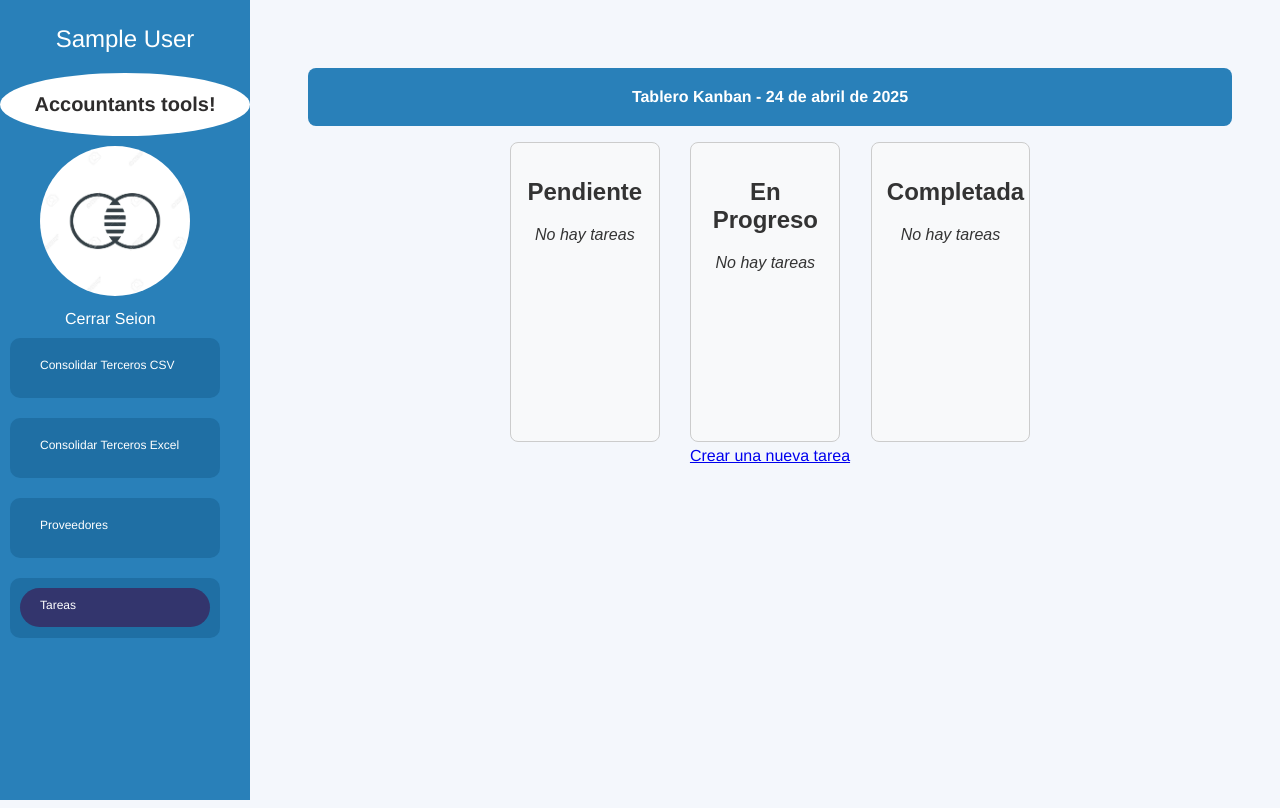
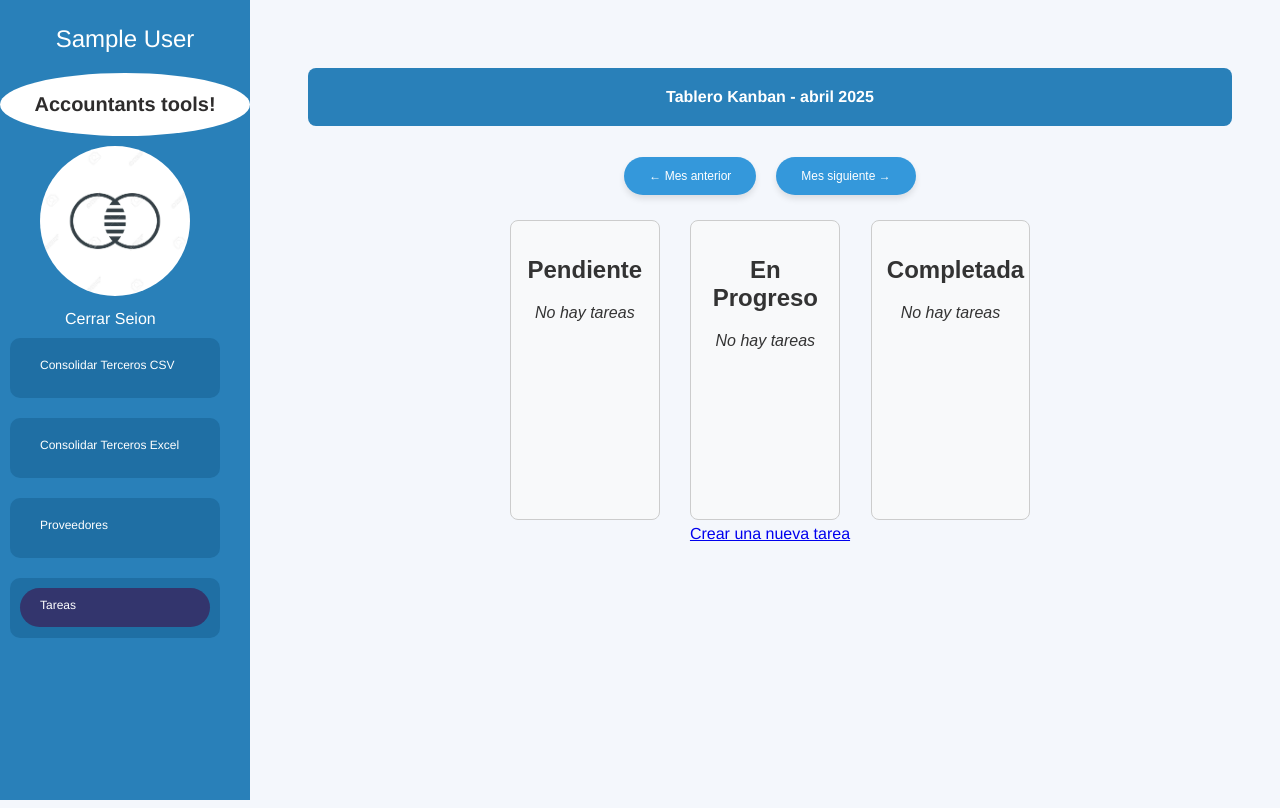
Before and after one commit to FDGalarza/terceros, a Django app: page /procesar_csv/kanban/ in a window 1280 px wide. Run offline with Django 5.2, Linux system fonts and the light colour scheme; the visitor is signed in with stand-in values (Sample User, id 1); data that the repository does not hold is empty; some libraries are stand-ins or nearby versions.

Commit message:
Separar Tareas por mes

```diff
--- a/csv_processor/templates/csv_processor/head.html
+++ b/csv_processor/templates/csv_processor/head.html
@@ -65,5 +65,6 @@
         <script src="https://cdn.jsdelivr.net/npm/@popperjs/core@2.5.3/dist/umd/popper.min.js"></script>
         <script src="https://stackpath.bootstrapcdn.com/bootstrap/4.5.2/js/bootstrap.min.js"></script>
         <script src="{% static 'js/main.js' %}?v={{ version }}"></script>
+        <script src="https://code.jquery.com/jquery-3.6.0.min.js"></script>
     </body>
 </html>
--- a/csv_processor/templates/csv_processor/kanban.html
+++ b/csv_processor/templates/csv_processor/kanban.html
@@ -2,7 +2,12 @@
 {% block title %}Accounter Tools{% endblock %}
 
 {% block content %}
-<h1>Tablero Kanban - {{ hoy }}</h1>
+<h1>Tablero Kanban - {{ hoy|date:"F Y" }}</h1>
+
+<div class="mes-nav">
+    <button class="mes-btn" onclick="cambiarMes(-1)">← Mes anterior</button>
+    <button class="mes-btn" onclick="cambiarMes(1)">Mes siguiente →</button>
+</div>
 
 <div class="kanban-board" data-id="{{ tarea.id }}" style="display: flex; gap: 20px; justify-content: space-between; font-family: Arial, sans-serif;">
     {% for estado, tareas in tareas_por_estado.items %}
@@ -34,10 +39,9 @@
                         padding: 10px;
                         border-radius: 5px;
                         box-shadow: 1px 1px 4px rgba(0,0,0,0.05);">
-                    <strong>{{ tarea.nombre }}</strong><br>
-                    <small>📅 Creada: {{ tarea.fecha }}</small><br>
-                    <small>⏳ Vence: {{ tarea.fecha_vencimiento }}</small><br>
-                    <p style="margin-top: 5px;">{{ tarea.titulo }}</p>
+                    <strong>{{ tarea.titulo }}</strong><br>
+                    <small>⏳ <strong>Vence:</strong> {{ tarea.fecha_vencimiento }}</small><br>
+                    <p style="margin-top: 5px;">{{ tarea.descripcion }}</p>
                 </div>
             {% empty %}
                 <p style="text-align: center; font-style: italic;">No hay tareas</p>
--- a/csv_processor/views.py
+++ b/csv_processor/views.py
@@ -453,18 +453,22 @@ def crear_archivo_excel_respuesta(df, output_file_name, file_sheet):
 def tablero_kanban(request):
     try:
         hoy = date.today()
-        primer_dia = hoy.replace(day=1)
-        ultimo_dia = hoy.replace(day=monthrange(hoy.year, hoy.month)[1])
+        anio = int(request.GET.get('anio', hoy.year))
+        mes = int(request.GET.get('mes', hoy.month))
 
-        if request.user.is_authenticated:
-            usuario = request.user
+        primer_dia = date(anio, mes, 1)
+        ultimo_dia = primer_dia.replace(day=monthrange(anio, mes)[1])
+
+        usuario = request.user
 
         tareas_pendientes = Tarea.objects.filter(fecha__range=(primer_dia, ultimo_dia), estado='pendiente', usuario=usuario)
         tareas_en_progreso = Tarea.objects.filter(fecha__range=(primer_dia, ultimo_dia), estado='en_progreso', usuario=usuario)
         tareas_completadas = Tarea.objects.filter(fecha__range=(primer_dia, ultimo_dia), estado='completada', usuario=usuario)
 
         context = {
-            'hoy': hoy,
+            'hoy': primer_dia,
+            'anio': anio,
+            'mes': mes,
             'tareas_por_estado': {
                 'pendiente': tareas_pendientes,
                 'en_progreso': tareas_en_progreso,
@@ -481,10 +485,11 @@ def tablero_kanban(request):
 @login_required
 def crear_tarea(request):
     if request.method == 'POST':
-
+        print(request.POST.get)
         nombre = request.POST.get('nombre')
         descripcion = request.POST.get('descripcion')
         fecha = request.POST.get('fecha')
+        fechavence = request.POST.get('fecha_vencimiento')
 
         if nombre and descripcion and fecha:
             try:
@@ -497,6 +502,7 @@ def crear_tarea(request):
                     titulo=nombre,
                     descripcion=descripcion,
                     fecha=fecha,
+                    fecha_vencimiento = fechavence,
                     usuario=usuario,
                 )
                 tarea.save()
@@ -532,21 +538,22 @@ def actualizar_estado_tarea(request):
 #Envia correos con las tareas pendientes o en proceso
 @csrf_exempt
 def enviar_tareas(request):
-    print('hola')
+
     usuarios = User.objects.all()
 
     # Obtener la fecha actual
     fecha_actual = datetime.now().date()
-    # Definir el rango de "próxima vencimiento" (por ejemplo, 3 días)
+    # Definir el rango de "próxima vencimiento" (por ejemplo, 15 días)
     rango_vencimiento = fecha_actual + timedelta(days=15)
 
     for usuario in usuarios:
-
-        tareas = Tarea.objects.filter(estado__in=['pendiente', 'en_progreso'], usuario=usuario) \
-            .order_by('fecha_vencimiento')  # Ordenar por fecha de vencimiento (ascendente)
+        tareas = Tarea.objects.filter(
+            estado__in=['pendiente', 'en_progreso'],
+            usuario=usuario
+        ).order_by('fecha_vencimiento')  # Ordenar por fecha de vencimiento ascendente
 
         if tareas.exists():
-            # Construir el cuerpo del correo con una tabla HTML
+            # Construir la tabla HTML con las tareas
             tabla_html = """
             <table border="1" cellpadding="10" cellspacing="0" style="border-collapse: collapse; width: 100%; margin-top: 20px;">
                 <thead>
@@ -560,14 +567,8 @@ def enviar_tareas(request):
                 <tbody>
             """
 
-            # Añadir las filas con las tareas
             for t in tareas:
-                # Determinar si la tarea tiene una fecha de vencimiento próxima
-                if t.fecha_vencimiento and t.fecha_vencimiento <= rango_vencimiento:
-                    fila_color = 'background-color: #FFCCCB;'  # Color para las tareas próximas
-                else:
-                    fila_color = ''  # Sin color para las tareas normales
-
+                fila_color = 'background-color: #FFCCCB;' if t.fecha_vencimiento and t.fecha_vencimiento <= rango_vencimiento else ''
                 tabla_html += f"""
                 <tr style="{fila_color}">
                     <td>{t.titulo}</td>
@@ -582,21 +583,31 @@ def enviar_tareas(request):
             </table>
             """
 
-            # Cuerpo del correo en formato HTML
+            # Footer del correo
+            footer_html = """
+            <hr>
+            <p style="font-size: 12px; color: gray;">
+                Este correo fue enviado automáticamente por la plataforma de productividad contable Accountants Tools.<br>
+                Si tienes preguntas, contáctanos a <a href="mailto:fabricio.galarza@outlook.com">fabricio.galarza@outlook.com.com</a>.
+            </p>
+            """
+
+            # Cuerpo completo del correo
             mensaje_html = f"""
             <p>Hola {usuario.first_name},</p>
             <p>Estas son las tareas que tienes pendientes o en progreso:</p>
             {tabla_html}
             <p>¡Saludos!</p>
+            {footer_html}
             """
 
-            # Enviar el correo en formato HTML
             send_mail(
                 'TIENES TAREAS SIN FINALIZAR',
-                strip_tags(mensaje_html),  # Esto genera una versión de solo texto
+                strip_tags(mensaje_html),  # Versión de solo texto
                 'fabricio.galarzadev@gmail.com',
                 [usuario.email],
                 fail_silently=False,
-                html_message=mensaje_html  # Correo en formato HTML
+                html_message=mensaje_html
             )
+
     return JsonResponse({'status': 'correos enviados'})
--- a/procesar_csv/settings.py
+++ b/procesar_csv/settings.py
@@ -79,8 +79,7 @@ WSGI_APPLICATION = 'procesar_csv.wsgi.app'
 
 # Database
 # https://docs.djangoproject.com/en/5.1/ref/settings/#databases
-print('DATABASE_URL')
-print(os.getenv('DATABASE_URL'))
+
 DATABASES = {
     'default': dj_database_url.config(
         default=os.getenv('DATABASE_URL'),
--- a/static/js/main.js
+++ b/static/js/main.js
@@ -166,3 +166,24 @@ function getCSRFToken() {
         .find(row => row.startsWith(name + '='))?.split('=')[1];
     return cookieValue;
 }
+
+// Función para cambiar el mes desde los botones en el tablero Kanban
+function cambiarMes(direccion) {
+    const currentUrl = new URL(window.location.href);
+    let mes = parseInt(currentUrl.searchParams.get("mes")) || new Date().getMonth() + 1;
+    let anio = parseInt(currentUrl.searchParams.get("anio")) || new Date().getFullYear();
+
+    mes += direccion;
+    if (mes > 12) {
+        mes = 1;
+        anio++;
+    } else if (mes < 1) {
+        mes = 12;
+        anio--;
+    }
+
+    currentUrl.searchParams.set("mes", mes);
+    currentUrl.searchParams.set("anio", anio);
+
+    window.location.href = currentUrl.toString();
+}
--- a/static/styles/main.css
+++ b/static/styles/main.css
@@ -214,7 +214,7 @@ nav {
     margin: 1%;
     padding: 1%;
     border: 1px solid #ccc;
-    min-height: 300px;
+    min-height: 50px;
 }
 .tarea {
     background-color: #f4f4f4;
@@ -439,3 +439,28 @@ nav {
     border-color: #004085; /* Cambiar borde al pasar el mouse */
     box-shadow: 0px 6px 10px rgba(0, 0, 0, 0.2); /* Aumentar la sombra */
   }
+
+  .mes-nav {
+    display: flex;
+    justify-content: center;
+    gap: 20px;
+    margin: 20px 0;
+}
+
+.mes-btn {
+    background-color: #3498db;
+    color: white;
+    border: none;
+    padding: 12px 25px;
+    font-size: 12px;
+    font-weight: 500;
+    border-radius: 30px;
+    box-shadow: 0 4px 6px rgba(0, 0, 0, 0.1);
+    cursor: pointer;
+    transition: background-color 0.3s ease, transform 0.2s ease;
+}
+
+.mes-btn:hover {
+    background-color: #2980b9;
+    transform: translateY(-2px);
+}
```
Also changed, not shown: public/static/js/main.js (+22 -1 lines), public/static/styles/main.css (+50 -2 lines).
